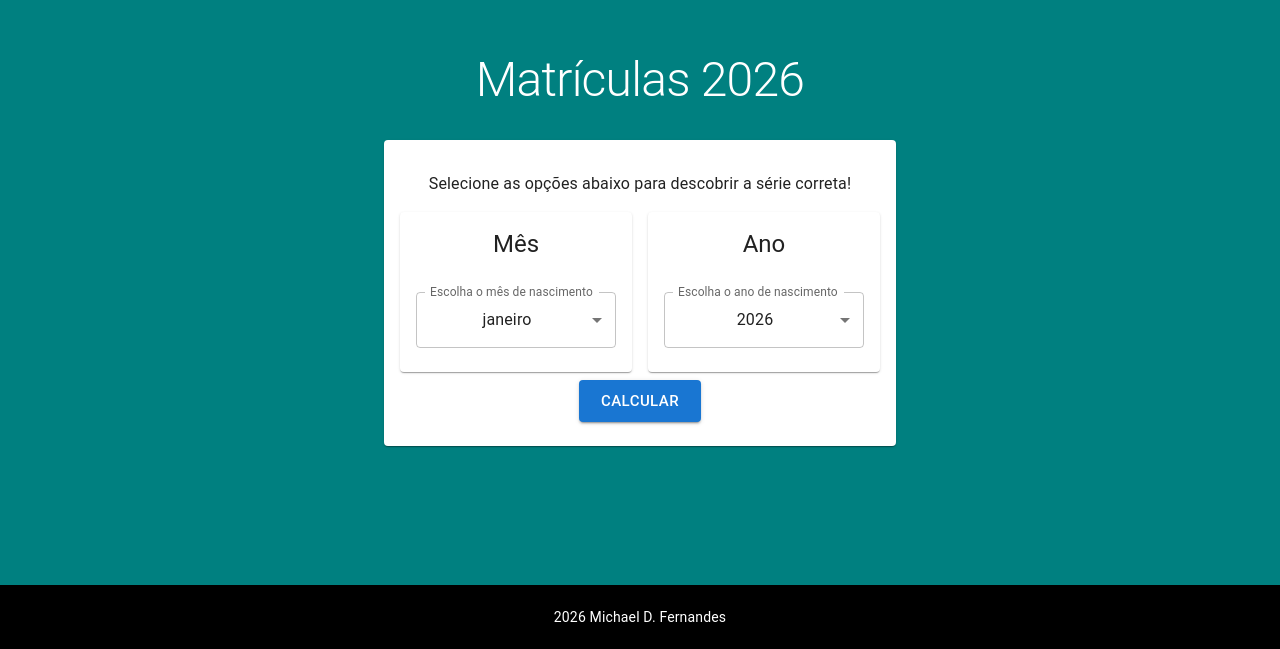
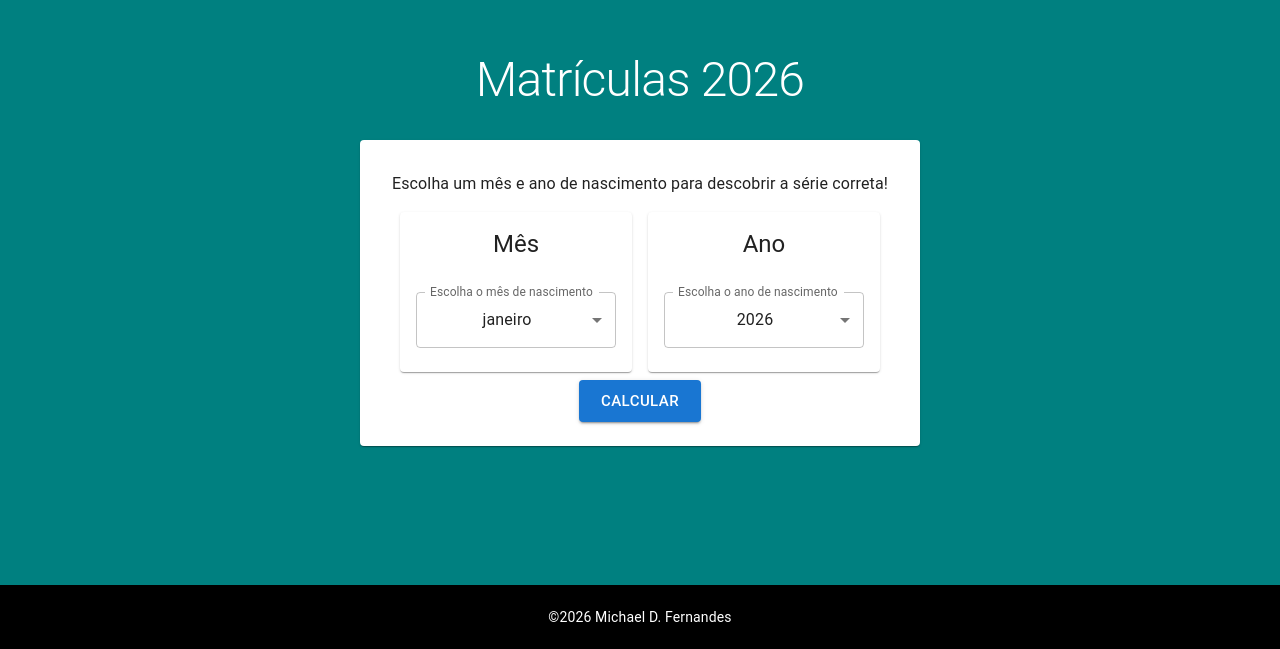
Before and after one commit to MIchaelDFernandes/etapa-matriculas, a React (Vite) app: page / in a window 1280 px wide. Shown: the part 151-800 px from the top of the page. Built offline with nearby package versions, Linux system fonts and the light colour scheme.

Commit message:
Update text content and refine footer layout

```diff
--- a/src/components/Footer.jsx
+++ b/src/components/Footer.jsx
@@ -1,4 +1,4 @@
-import {Box, Container, Typography} from "@mui/material";
+import {Box, Typography} from "@mui/material";
 
 export const Footer = () => {
   return (
@@ -12,10 +12,10 @@ export const Footer = () => {
           height:"100%",
       }}>
           <Typography
-              variant={"body2"}
+              variant="body2"
               component="p"
               sx={{color: "white"}}
-          >2026 Michael D. Fernandes</Typography>
+          >&copy;2026 Michael D. Fernandes</Typography>
       </Box>
   )
 }
--- a/src/components/Home.jsx
+++ b/src/components/Home.jsx
@@ -104,7 +104,7 @@ export const Home = () => {
                         <Paper sx={{padding: "1rem"}}>
 
                             <Typography component="p" variant="body1" margin={"1rem"}>
-                                Selecione as opções abaixo para descobrir a série correta!
+                                Escolha um mês e ano de nascimento para descobrir a série correta!
                             </Typography>
                             <FormControl>
                                 <Stack spacing={2}
--- a/src/components/Result.jsx
+++ b/src/components/Result.jsx
@@ -44,7 +44,7 @@ export const Result = () => {
                         margin: "1rem",
                     }}>
                     <Typography variant="body1" component="p">
-                        Quem nasceu em <span style={{textDecoration: "underline"}}>{monthName} de {year}</span> tem idade para o:
+                        Quem nasceu em <span style={{textDecoration: "underline"}}>{monthName} de {year}</span> tem idade para estar no:
                     </Typography>
 
                     {etapa ? (<Box
```
